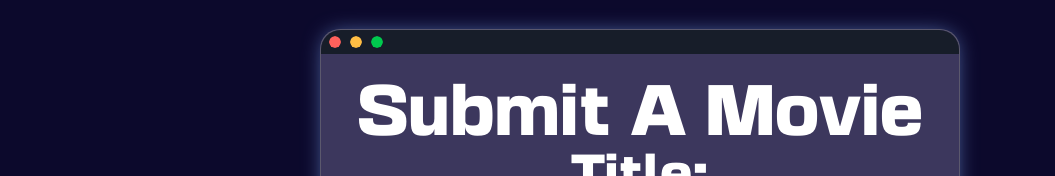
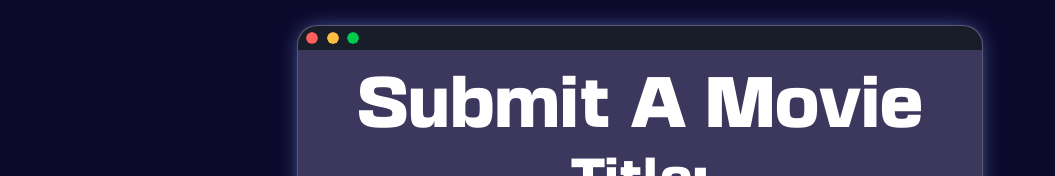
Before and after one commit to mitchnguyen1/capstone-bp8, a website: page public/html/submit.html in a window 1280 px wide. Shown: the part 136-312 px from the top of the page, without its empty margins (0-1055 px from the left). Drawn offline with nearby package versions, Linux system fonts and the light colour scheme.

Commit message:
adds changes in submit.html

```diff
--- a/public/styles/submit.css
+++ b/public/styles/submit.css
@@ -76,7 +76,6 @@ nav {
 
 .submit {
   background-color: var(--background);
-  width: 50%;
   text-align: center;
   border-radius: 20px;
   border: 1px solid rgba(128, 128, 128, 0.442);
@@ -102,7 +101,7 @@ nav {
 
 
 #title {
-  margin-top: 3vh;
+  margin: 2.5vh 2vw;
   font-size: 8vh;
   max-height: 6vh;
 }
```
